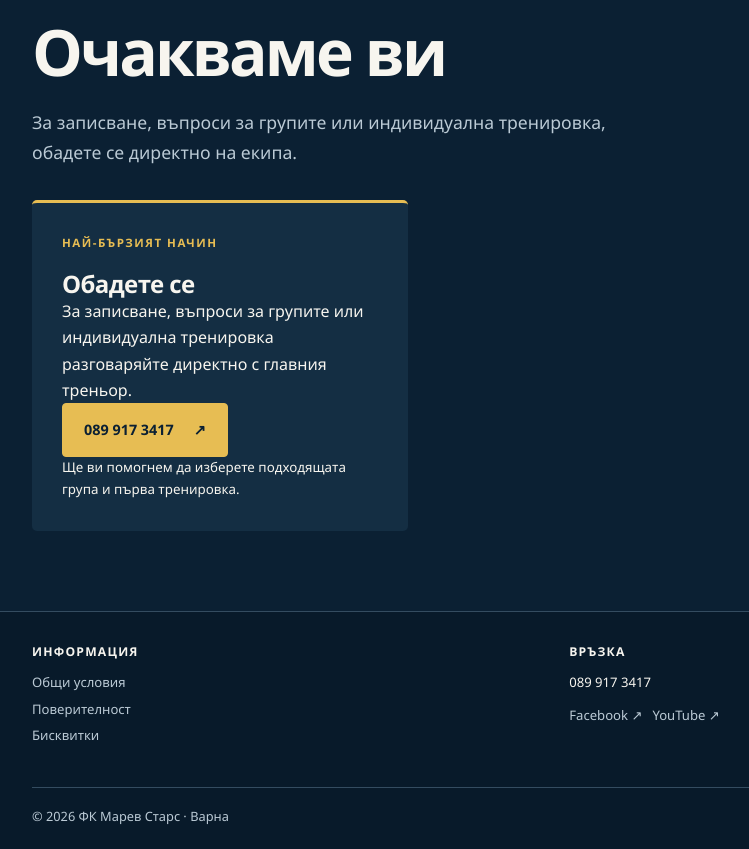
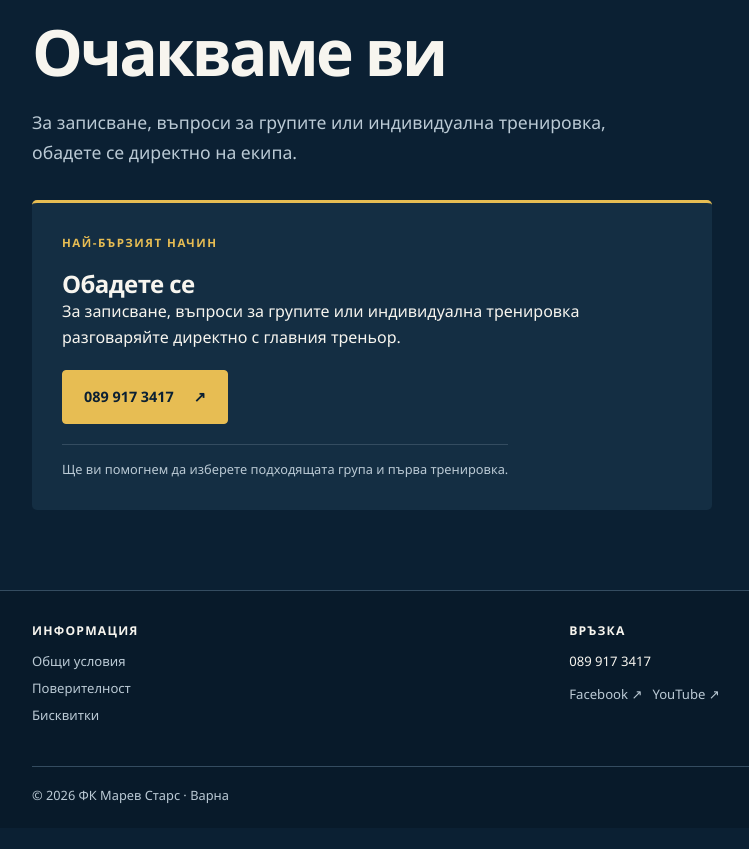
Before and after one commit to martiparty2000/marevstars.com, a Django app: page /contact/ in a window 1280 px wide. Shown: the part 187-1036 px from the top of the page, without its empty margins (24-773 px from the left). After the commit the page ends 990 px from the top, so only its background shows below. Run offline with Django 5.2, Linux system fonts and the light colour scheme.

Commit message:
Polish single contact card layout

```diff
--- a/team/static/css/club.css
+++ b/team/static/css/club.css
@@ -610,3 +610,8 @@ details p { padding-top: 12px; }
 .development-card h3 { margin: 0 0 8px; font-size: 1.25rem; }
 .development-card p { margin: 0; color: var(--muted); font-size: .9rem; line-height: 1.6; }
 @media (max-width: 760px) { .development-grid { grid-template-columns: 1fr; } }
+
+/* Contact page without the public Support card */
+.contact-grid-single { grid-template-columns: minmax(0, 680px); max-width: 680px; }
+.contact-grid-single .contact-card { min-height: 310px; justify-content: space-between; }
+.contact-grid-single .contact-card small { color: var(--muted); font-size: .8rem; border-top: 1px solid var(--line); padding-top: 14px; }
```
